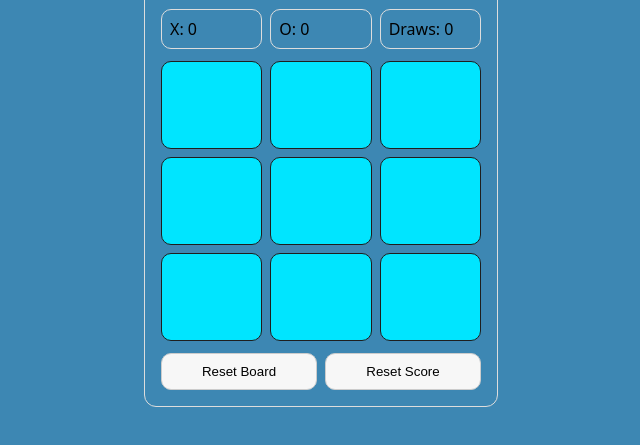
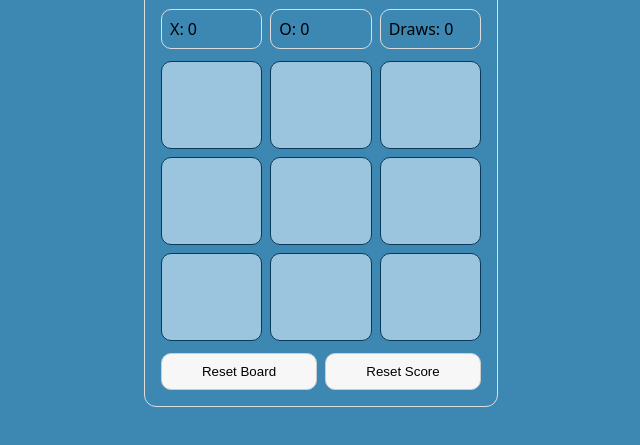
Before and after one commit to tushtipatel1015/tic-tac-toe, a website built with Vite: page index.html in a window 1280 px wide. Shown: the part 237-682 px from the top of the page, without its empty margins (319-959 px from the left). Built offline with nearby package versions, Linux system fonts and the light colour scheme.

Commit message:
Update style.css

```diff
--- a/src/style.css
+++ b/src/style.css
@@ -6,7 +6,7 @@ h1 { font-size: 20px; margin: 0 0 12px; }
 .grid { display: grid; grid-template-columns: repeat(3, 1fr); gap: 8px; }
 .cell {
   height: 88px; font-size: 40px; font-weight: 700;
-  border: 1px solid #1e1e1e; border-radius: 10px; background-color: #00e5ff; color: white;
+  border: 1px solid #0a3a57; border-radius: 10px; background-color: #9bc5de; color: white;
   cursor: pointer;
 }
 .cell:disabled { cursor: not-allowed; opacity: 0.7; }
```
